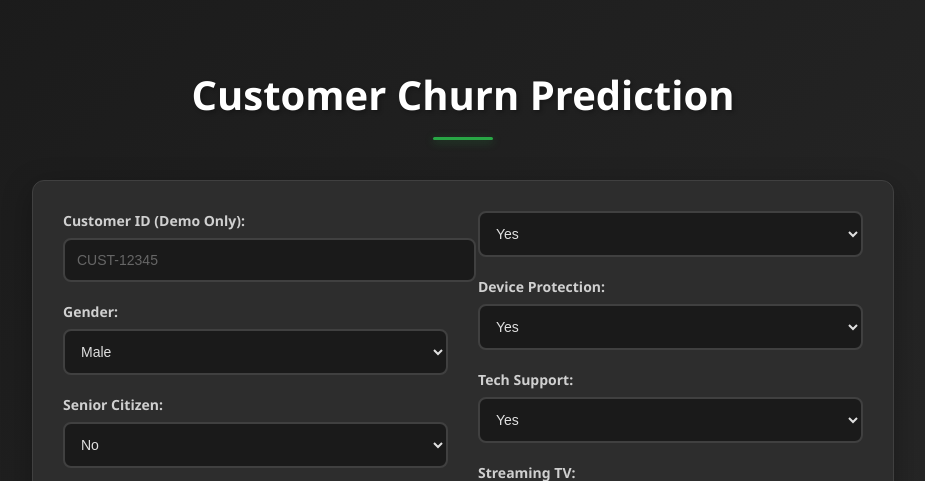
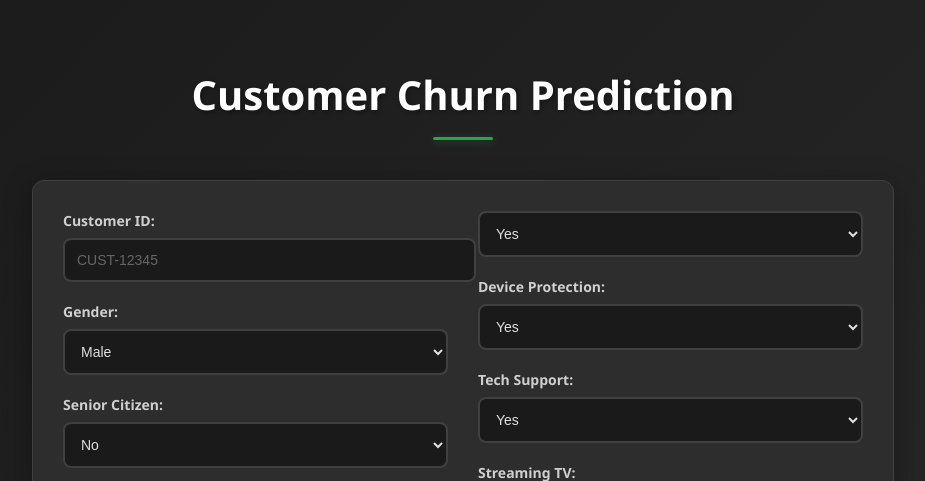
Before and after one commit to rushalparajuli/prediction, a Flask app: page / in a window 1280 px wide. Shown: the top 481 px of the page, without its empty margins (177-1102 px from the left). Run offline with Flask 3, Linux system fonts and the light colour scheme; parts of the project's set-up code (start-up, migrations or seed data) failed here and were passed over.

Commit message:
code updated

```diff
--- a/templates/index.html
+++ b/templates/index.html
@@ -143,7 +143,7 @@
     <form id="jsonForm">
       <!-- Add Customer ID Field -->
       <div class="dummy-field">
-        <label for="CustomerID">Customer ID (Demo Only):</label>
+        <label for="CustomerID">Customer ID:</label>
         <input
           type="text"
           id="CustomerID"
```
